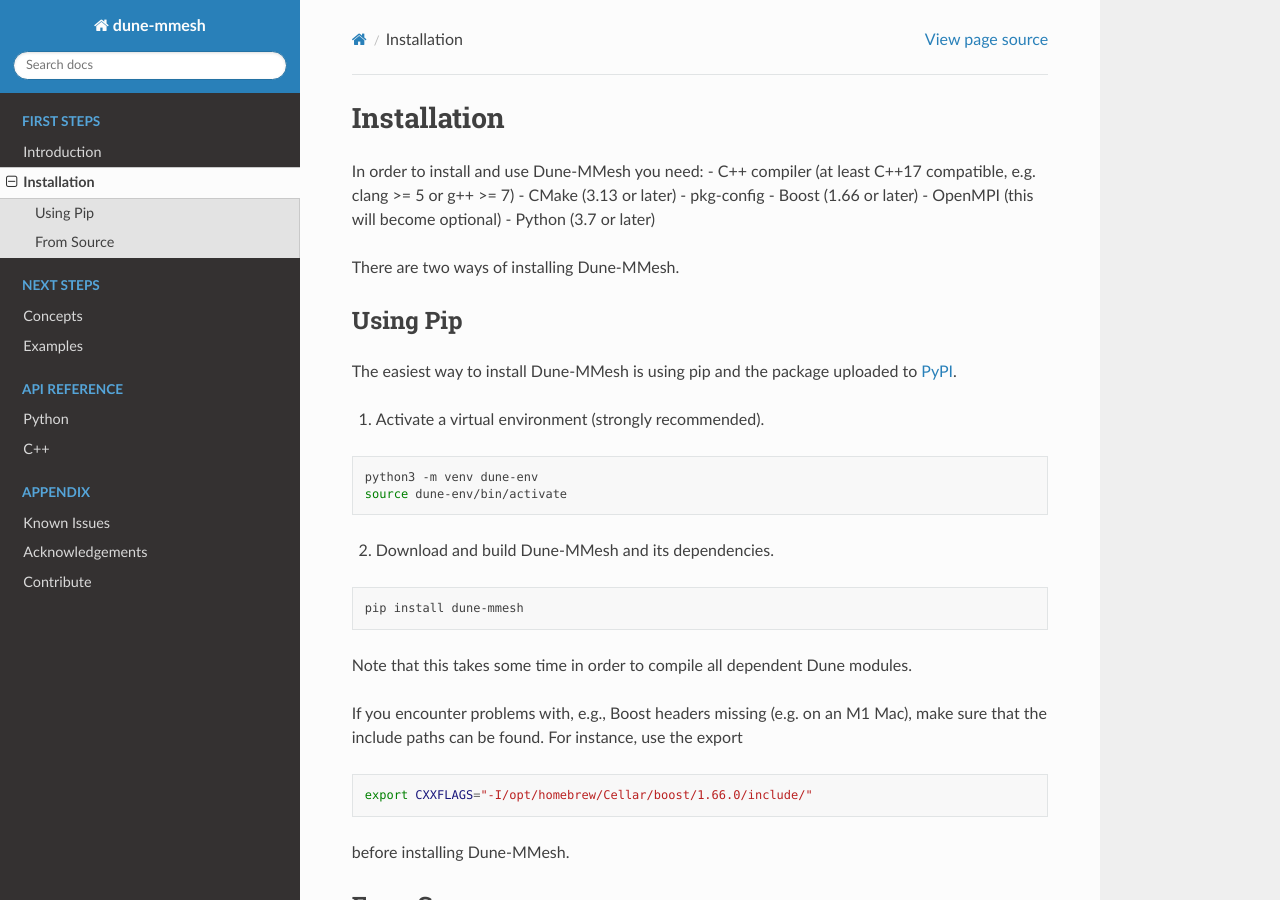
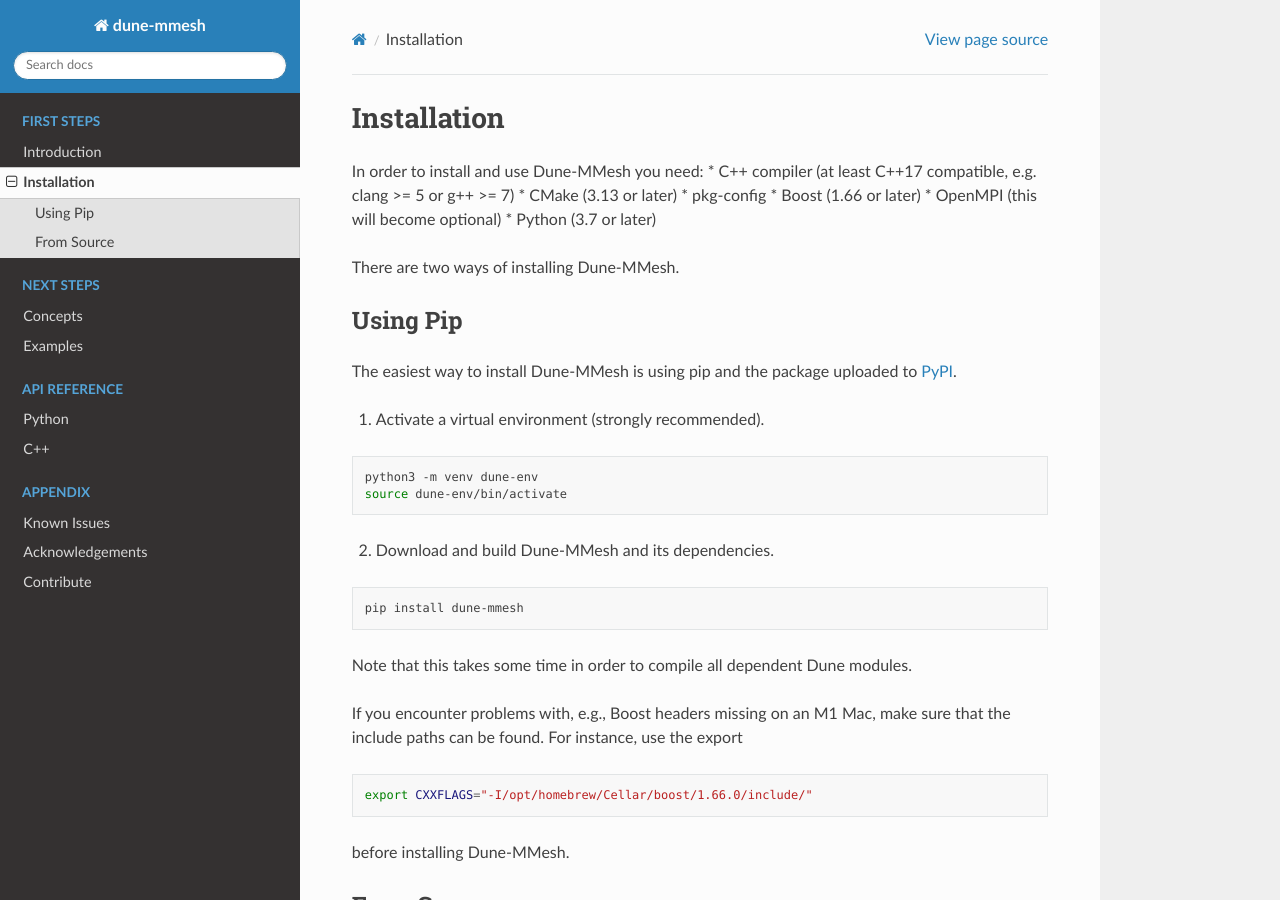
Before and after one commit to samuelburbulla/dune-mmesh, a Sphinx documentation site: the page built from doc/installation.rst, in a window 1280 px wide and 900 px high. Built offline with Sphinx 7.4.7 and the Read the Docs theme 2.0.0, drawn with Linux system fonts in a browser that asks for light colours; pages that are not in the unit, such as notebooks, are missing from menus.

```diff
--- a/doc/installation.rst
+++ b/doc/installation.rst
@@ -5,12 +5,12 @@ Installation
 ************
 
 In order to install and use Dune-MMesh you need:
-- C++ compiler (at least C++17 compatible, e.g. clang >= 5 or g++ >= 7)
-- CMake (3.13 or later)
-- pkg-config
-- Boost (1.66 or later)
-- OpenMPI (this will become optional)
-- Python (3.7 or later)
+* C++ compiler (at least C++17 compatible, e.g. clang >= 5 or g++ >= 7)
+* CMake (3.13 or later)
+* pkg-config
+* Boost (1.66 or later)
+* OpenMPI (this will become optional)
+* Python (3.7 or later)
 
 There are two ways of installing Dune-MMesh.
 
@@ -34,7 +34,7 @@ The easiest way to install Dune-MMesh is using pip and the package uploaded to `
 
 Note that this takes some time in order to compile all dependent Dune modules.
 
-If you encounter problems with, e.g., Boost headers missing (e.g. on an M1 Mac),
+If you encounter problems with, e.g., Boost headers missing on an M1 Mac,
 make sure that the include paths can be found. For instance, use the export
 
 .. code-block:: bash
```
